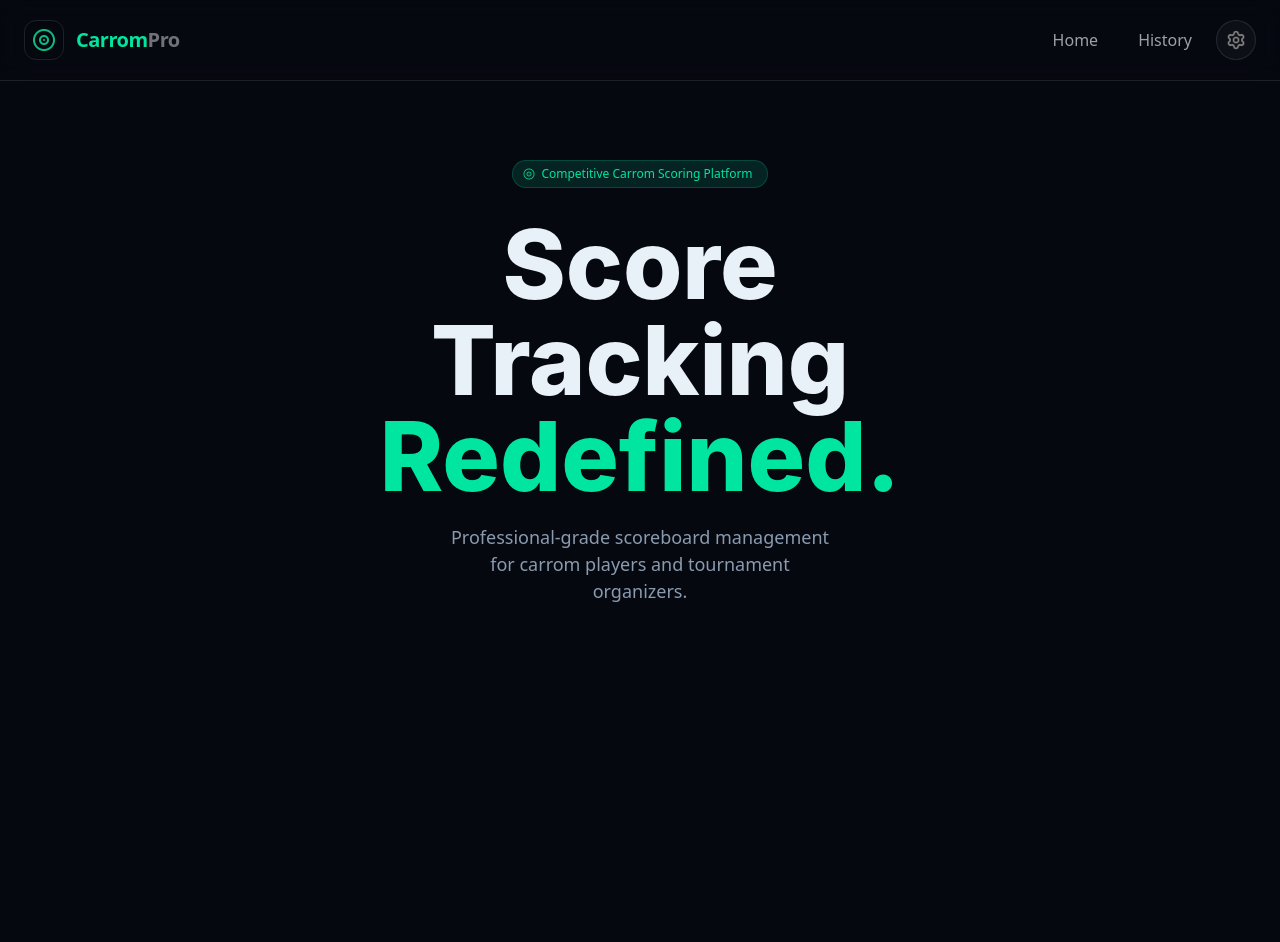
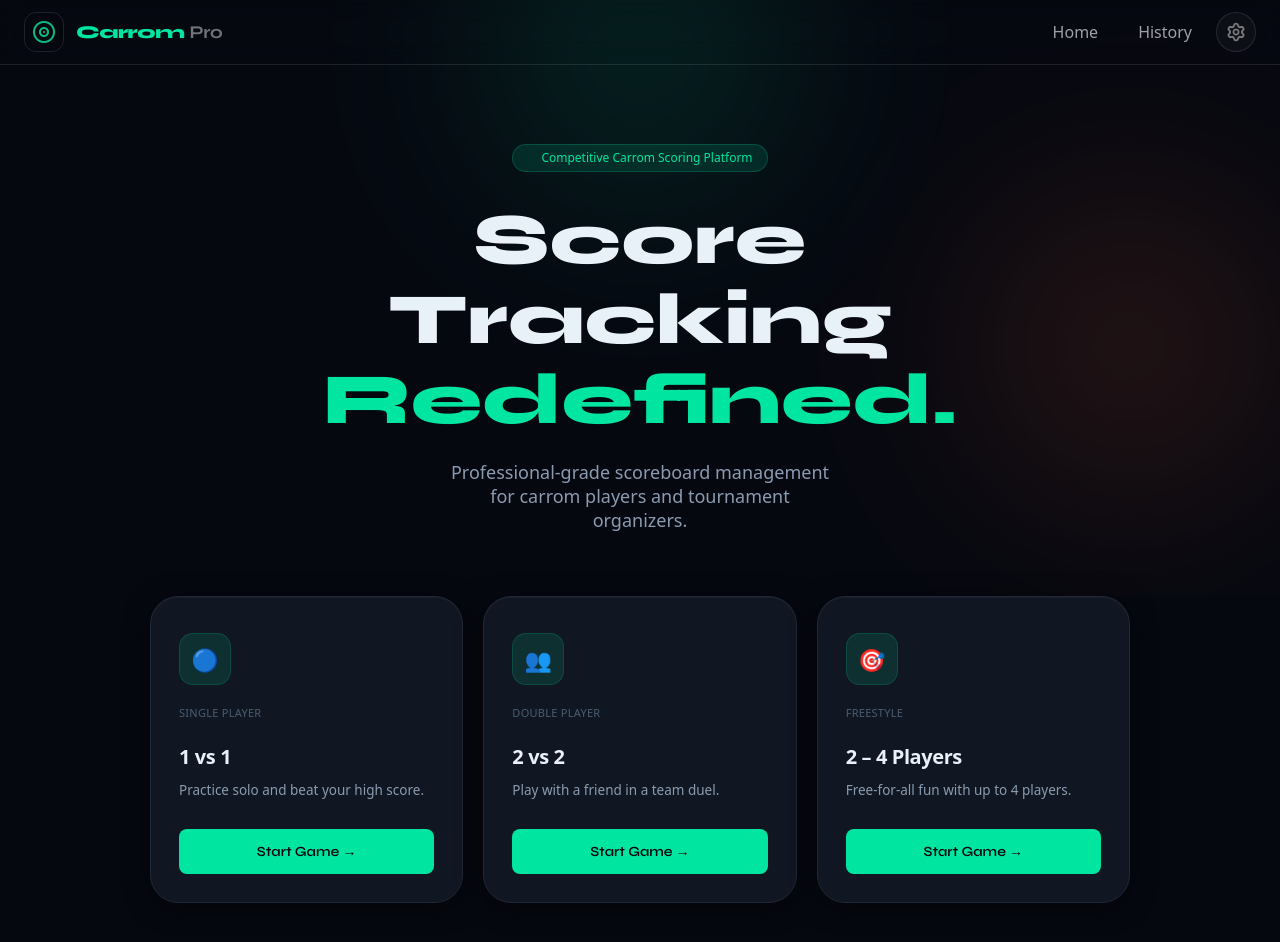
Before and after one commit to AMIRUL1104/Carrom-Scoreboard-Pro, a React (Vite) app: page / in a window 1280 px wide. Shown: the top 942 px of the page. Before the commit the page ends 800 px from the top, so only its background shows below. Built offline with nearby package versions, Linux system fonts and the light colour scheme.

Commit message:
home page styling complete

```diff
--- a/index.html
+++ b/index.html
@@ -5,6 +5,13 @@
     <link rel="icon" type="image/svg+xml" href="/vite.svg" />
     <meta name="viewport" content="width=device-width, initial-scale=1.0" />
     <title>carrom-scoreboard-pro</title>
+
+    <link rel="preconnect" href="https://fonts.googleapis.com" />
+    <link rel="preconnect" href="https://fonts.gstatic.com" crossorigin />
+    <link
+      href="https://fonts.googleapis.com/css2?family=Inter:ital,opsz,wght@0,14..32,100..900;1,14..32,100..900&family=Syne:wght@400..800&display=swap"
+      rel="stylesheet"
+    />
   </head>
   <body>
     <div id="root"></div>
--- a/src/components/Header/AppLogo.jsx
+++ b/src/components/Header/AppLogo.jsx
@@ -7,8 +7,8 @@ function AppLogo() {
         <img src={icon} alt="Carrom Pro Logo" className="w-6 h-6" />
       </div>
 
-      <span className="text-xl font-bold tracking-tight text-[#00e5a0]">
-        Carrom<span className="text-zinc-500 font-bold">Pro</span>
+      <span className="text-lg font-extrabold leading-6 font-[Syne] tracking-tight text-[#00e5a0]">
+        Carrom <span className="text-zinc-500 font-bold">Pro</span>
       </span>
     </div>
   );
--- a/src/components/Header/Header.jsx
+++ b/src/components/Header/Header.jsx
@@ -4,7 +4,7 @@ import NavBar from "./NavBar";
 function Header() {
   return (
     <header className="fixed top-0 w-full z-50 bg-transparent backdrop-blur-md border-b border-white/10">
-      <div className="max-w-7xl mx-auto px-6 h-20 flex items-center justify-between">
+      <div className="max-w-7xl mx-auto px-6 h-16 flex items-center justify-between">
         <AppLogo />
         <NavBar />
       </div>
--- /dev/null
+++ b/src/components/Home/Cards.jsx
@@ -0,0 +1,86 @@
+const gameModes = [
+  {
+    title: "1 vs 1",
+    type: "Single Player",
+    description: "Practice solo and beat your high score.",
+    actionText: "Start Game →",
+    icon: "🔵", // striker/coin for solo play
+  },
+  {
+    title: "2 vs 2",
+    type: "Double Player",
+    description: "Play with a friend in a team duel.",
+    actionText: "Start Game →",
+    icon: "👥", // two players for 2v2
+  },
+  {
+    title: "2 – 4 Players",
+    type: "Freestyle",
+    description: "Free-for-all fun with up to 4 players.",
+    actionText: "Start Game →",
+    icon: "🎯", // target for multiple strikes
+  },
+];
+function Cards() {
+  return (
+    <section className=" grid sm:grid-cols-3 grid-cols-1  gap-5 w-full sm:max-w-245 max-w-105 relative z-10 mx-auto mb-20">
+      {gameModes.map((mode, idx) => (
+        <div
+          key={idx}
+          className="relative flex flex-col p-[36px_28px_28px] bg-[#111722] border border-[#1e2836]
+                 rounded-[28px] shadow-[0_4px_24px_rgba(0,0,0,0.5),0_1px_0_rgba(255,255,255,0.04)_inset]
+                 overflow-hidden cursor-pointer transition-all duration-200 ease-in-out hover:bg-[#161f2e] hover:border-[#2a3a50] hover:translate-y-[-4px] hover:shadow-[0_0_20px_rgba(0,229,160,0.35),0_4px_24px_rgba(0,0,0,0.5)]"
+        >
+          {/* Gradient top line */}
+          <div
+            className="absolute top-0 left-0 right-0 h-px bg-linear-to-r
+                      from-transparent via-[rgba(0,229,160,0.3)] to-transparent opacity-0
+                      transition-opacity duration-300 ease-in-out hover:opacity-100"
+          ></div>
+
+          {/* Icon wrapper */}
+          <div
+            className="w-13 h-13 rounded-[14px] bg-[rgba(0,229,160,0.12)] border border-[rgba(0,229,160,0.15)]
+                      flex items-center justify-center mb-5 text-[22px] transition-all duration-200 ease-in-out
+                      hover:bg-[rgba(0,229,160,0.18)] hover:shadow-[0_0_16px_rgba(0,229,160,0.35)] hover:scale-[1.08]"
+          >
+            {mode.icon}
+          </div>
+
+          {/* Tag / type */}
+          <div className="inline-flex items-center gap-1.5 text-[11px] font-medium tracking-wide uppercase text-[#4a5c70] mb-5">
+            {mode.type}
+          </div>
+
+          {/* Title */}
+          <h2 className="font-syne font-bold text-[20px] tracking-[-0.4px] mb-2 text-[#e8f0f8]">
+            {mode.title}
+          </h2>
+
+          {/* Description */}
+          <p className="text-[#8a9bb0] text-[13.5px] leading-[1.6] font-light mb-[28px] flex-1">
+            {mode.description}
+          </p>
+
+          {/* Button */}
+          <button
+            className="inline-flex items-center justify-center gap-2.5
+             font-[Syne] font-semibold text-[14px]
+             rounded-lg border-none cursor-pointer
+             transition-all duration-200 ease-in-out
+             px-5.5 py-3 w-full
+             bg-[#00e5a0] text-[#060810]
+             focus-visible:outline-2 focus-visible:outline-[#00e5a0] focus-visible:outline-offset-1
+             active:scale-[0.97]
+             hover:bg-[#00f5ae] hover:shadow-[0_0_20px_rgba(0,229,160,0.35)] hover:-translate-y-1"
+          >
+            {mode.actionText}
+          </button>
+        </div>
+      ))}
+      {/* </div> */}
+    </section>
+  );
+}
+
+export default Cards;
--- a/src/components/Home/Home.jsx
+++ b/src/components/Home/Home.jsx
@@ -1,26 +1,43 @@
 import Header from "../Header/Header";
 import icon from "../../assets/disc-2.png";
+import Cards from "./Cards";
 function Home() {
   return (
     <div>
       <Header />
 
-      <section className=" mt-40 flex flex-col items-center justify-center">
-        <div className="  inline-flex items-center gap-1.5 bg-[#00e5a01f] border border-[#00e5a033] rounded-[100px] py-1.25 pr-3.5 pl-2.5 text-xs font-medium text-[#00e5a0] mb-7 z-10 relative  ">
-          <span className="w-3 h-3  ">
+      <section className=" pt-36  flex flex-col items-center justify-center relative">
+        <div className="absolute inset-0 pointer-events-none overflow-hidden z-0 ">
+          <div
+            className="absolute rounded-full blur-[80px] opacity-[0.15]
+            w-125 h-125
+            bg-[radial-gradient(circle,#00e5a0_0%,transparent_70%)]
+            -top-50 left-1/2 -translate-x-1/2"
+          ></div>
+          <div
+            className="absolute rounded-full blur-[80px] opacity-[0.15]
+             w-125 h-125
+            bg-[radial-gradient(circle,#ff6b35_0%,transparent_70%)]
+            bottom-0 -right-25"
+          ></div>
+        </div>
+        <div className="  inline-flex items-center gap-1.5 bg-[#00e5a01f]  border border-[#00e5a033] rounded-[100px] py-1.25 pr-3.5 pl-2.5 text-xs font-medium text-[#00e5a0] mb-7 z-10 relative  ">
+          <span className="w-3 h-3 animate-ping opacity-100 ">
             <img src={icon} alt="image" />
           </span>
           Competitive Carrom Scoring Platform
         </div>
-        <h1 className=" font-sans font-extrabold text-center text-8xl max-w-2xl relative z-10 mb-5 mx-auto">
+        <h1 className=" font-[Syne]  font-extrabold leading-20 text-center text-7xl max-w-2xl relative z-10 mb-5 mx-auto">
           Score Tracking <br />{" "}
           <span className=" text-[#00e5a0]">Redefined.</span>
         </h1>
-        <p className=" text-[18px] text-center font-light mb-16 z-10 relative max-w-sm mx-auto text-[#8a9bb0] ">
+        <p className=" text-[18px] text-center leading-6 font-light mb-16 z-10 relative max-w-sm mx-auto text-[#8a9bb0] ">
           Professional-grade scoreboard management for carrom players and
           tournament organizers.
         </p>
       </section>
+
+      <Cards />
     </div>
   );
 }
--- a/src/index.css
+++ b/src/index.css
@@ -12,3 +12,7 @@
   -webkit-font-smoothing: antialiased;
   -moz-osx-font-smoothing: grayscale;
 }
+
+.syne {
+  font-family: "Syne", sans-serif;
+}
--- /dev/null
+++ b/tailwind.config.cjs
@@ -0,0 +1,13 @@
+const daisyui = require("daisyui");
+
+module.exports = {
+  content: ["./index.html", "./src/**/*.{js,ts,jsx,tsx}"],
+  theme: {
+    extend: {
+      fontFamily: {
+        syne: ["Syne", "sans-serif"],
+      },
+    },
+  },
+  plugins: [daisyui],
+};
```
